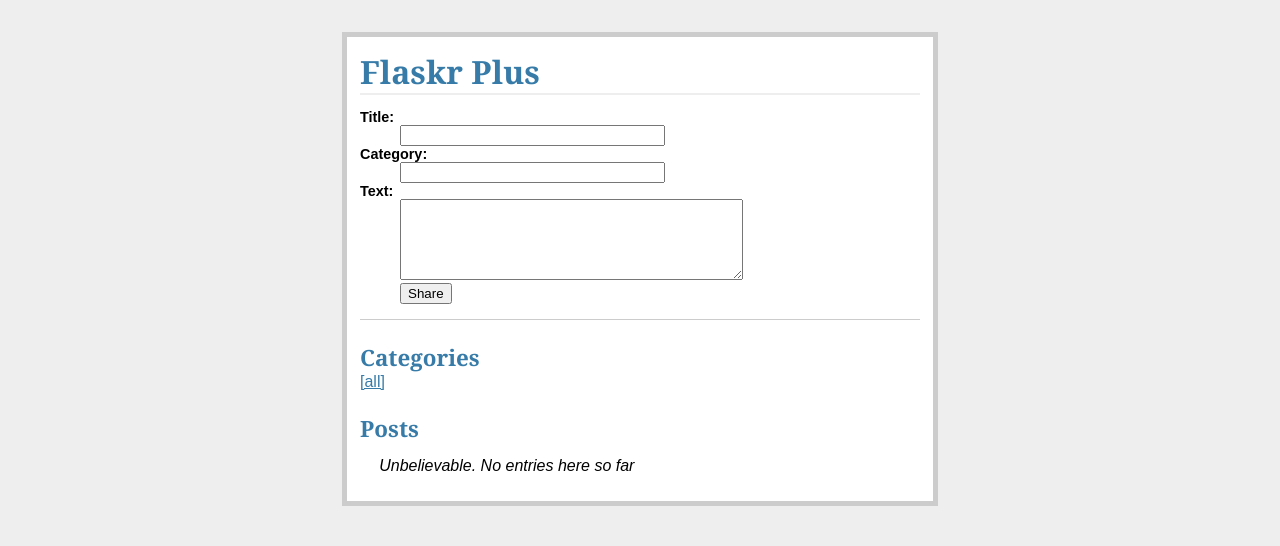
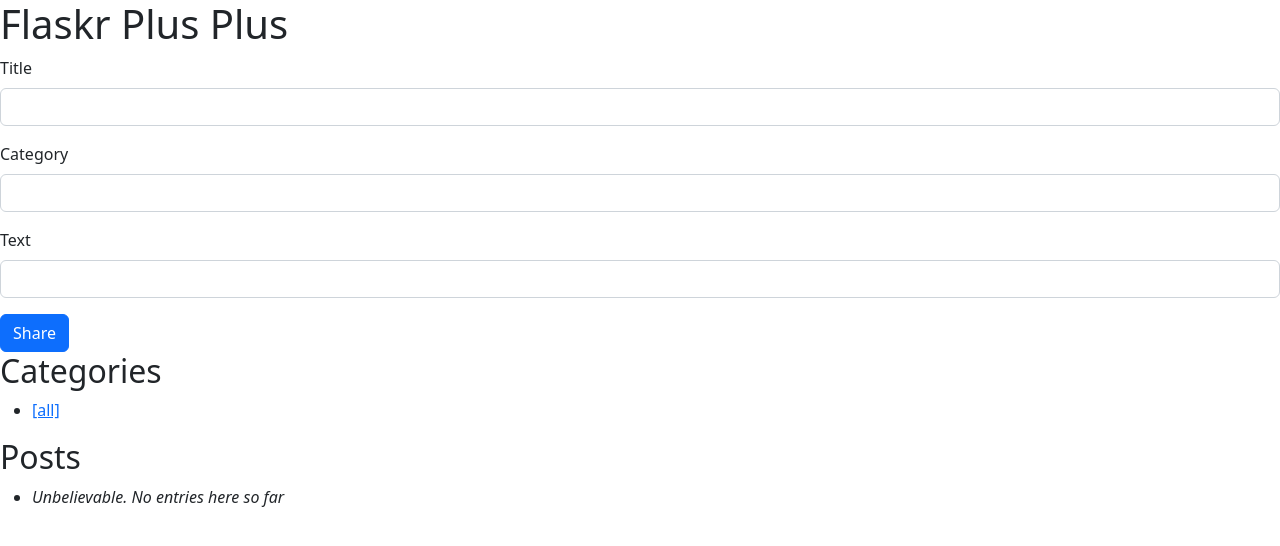
Before and after one commit to ArcaneArrow/FlaskrPlusPlus, a Flask app: page / in a window 1280 px wide. Shown: the top 546 px of the page. Run offline with Flask 3, Linux system fonts and the light colour scheme; data that the repository does not hold is empty.

Commit message:
Added bootstrap forms

```diff
--- a/static/style.css
+++ /dev/null
@@ -1,24 +0,0 @@
-body            { font-family: sans-serif; background: #eee; }
-a, h1, h2, h3   { color: #377BA8; }
-h1, h2, h3      { font-family: 'Georgia', serif; margin: 0; }
-h1              { border-bottom: 2px solid #eee; }
-h2              { font-size: 1.4em; margin-top: 1em; }
-h3              { font-size: 1.1em; margin-top: 0.2em; }
-
-.page           { margin: 2em auto; width: 35em; border: 5px solid #ccc;
-                  padding: 0.8em; background: white; }
-.entries        { list-style: none; margin: 0; padding: 0; }
-.entries li     { margin: 0.8em 1.2em; }
-.entries li h2  { margin-left: -1em; }
-.entries p      { margin-left: 1em; }
-.entries form   { margin-left: 1em; }
-.del-button     { font-size: 0.6em; padding: 0.1em; }
-.categories     { list-style: none; margin: 0; padding: 0; }
-.categories li  { display: inline-block; }
-.add-entry      { font-size: 0.9em; border-bottom: 1px solid #ccc; }
-.add-entry dl   { font-weight: bold; }
-.metanav        { text-align: right; font-size: 0.8em; padding: 0.3em;
-                  margin-bottom: 1em; background: #fafafa; }
-.flash          { background: #CEE5F5; padding: 0.5em;
-                  border: 1px solid #AACBE2; }
-.error          { background: #F0D6D6; padding: 0.5em; }
--- a/templates/layout.html
+++ b/templates/layout.html
@@ -1,10 +1,18 @@
 <!doctype html>
-<title>Flaskr Plus</title>
-<link rel="stylesheet" type="text/css" href="{{ url_for('static', filename='style.css') }}">
+<html lang="en">
+  <head>
+    <meta charset="utf-8">
+    <meta name="viewport" content="width=device-width, initial-scale=1">
+    <title>Flaskr Plus Plus</title>
+    <link href="https://cdn.jsdelivr.net/npm/bootstrap@5.2.3/dist/css/bootstrap.min.css" rel="stylesheet" integrity="sha384-rbsA2VBKQhggwzxH7pPCaAqO46MgnOM80zW1RWuH61DGLwZJEdK2Kadq2F9CUG65" crossorigin="anonymous">
+  </head>
+  <body>
     <div class="page">
-  <h1>Flaskr Plus</h1>
+        <h1>Flaskr Plus Plus</h1>
         {% for message in get_flashed_messages() %}
         <div class="flash">{{ message }}</div>
         {% endfor %}
         {% block body %}{% endblock %}
     </div>
+  </body>
+</html>
--- a/templates/show_entries.html
+++ b/templates/show_entries.html
@@ -1,15 +1,19 @@
 {% extends "layout.html" %}
 {% block body %}
   <form action="{{ url_for('add_entry') }}" method="post" class="add-entry">
-    <dl>
-      <dt>Title:
-      <dd><input type="text" size="30" name="title">
-      <dt>Category:
-      <dd><input type="text" size="30" name="category">
-      <dt>Text:
-      <dd><textarea name="text" rows="5" cols="40"></textarea>
-      <dd><input type="submit" value="Share">
-    </dl>
+    <div class="mb-3">
+      <label for="InputTitle1" class="form-label">Title</label>
+      <input type="text" class="form-control" id="InputTitle1">
+    </div>
+    <div class="mb-3">
+      <label for="InputCategory1" class="form-label">Category</label>
+      <input type="text" class="form-control" id="InputCategory1">
+    </div>
+    <div class="mb-3">
+      <label for="InputText1" class="form-label">Text</label>
+      <input type="text" class="form-control" id="InputText1">
+    </div>
+    <button type="submit" class="btn btn-primary">Share</button>
   </form>
   <h2>Categories</h2>
   <ul class="categories">
```
Lines whose indentation alone changed are shown as unchanged.
